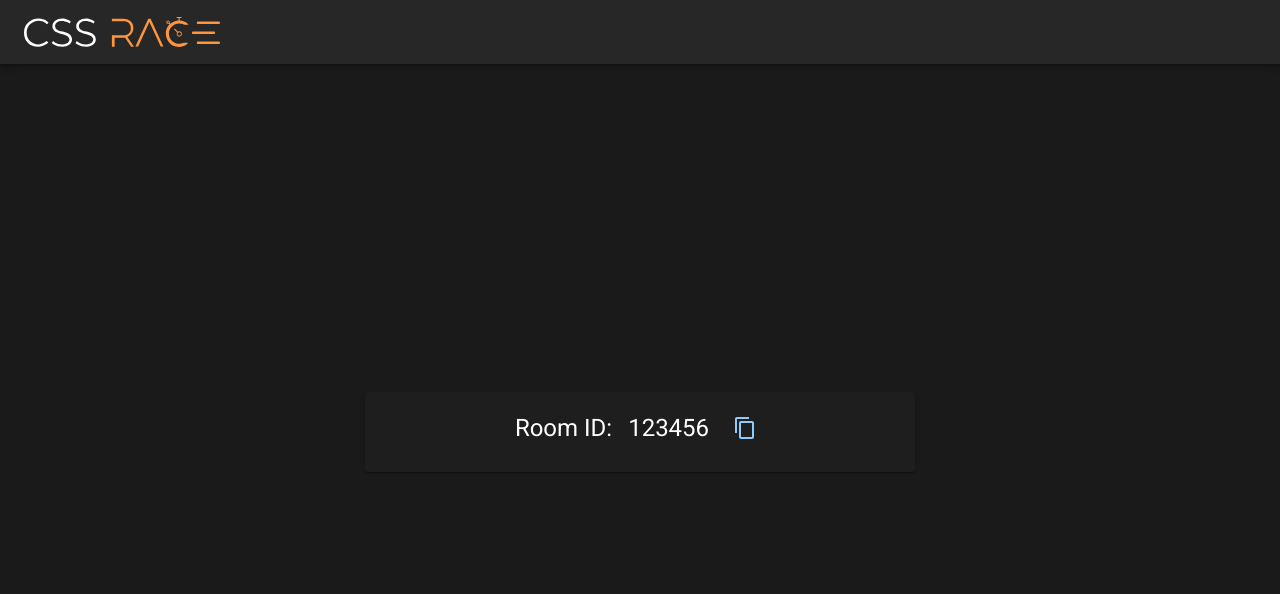
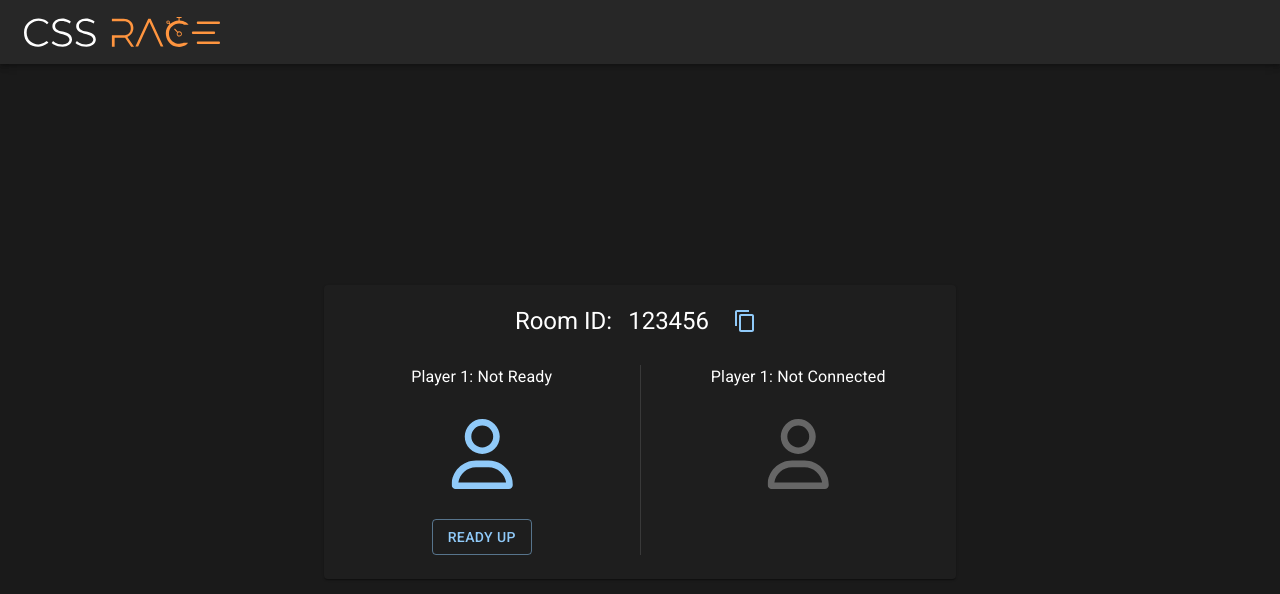
Before and after one commit to TobyDS/CSS-Race, a React (Vite) app in the folder client/: page /room in a window 1280 px wide. Shown: the top 594 px of the page. Built offline with nearby package versions, Linux system fonts and the light colour scheme.

Commit message:
feat(client): :sparkles: add UserStatus component

```diff
--- /dev/null
+++ b/client/src/components/UserStatus/index.jsx
@@ -0,0 +1,40 @@
+import React from 'react';
+import Typography from '@mui/material/Typography';
+import Button from '@mui/material/Button';
+import PropTypes from 'prop-types';
+import { userStatusUtils } from '@utils/userStatusUtils';
+
+import styles from './index.module.css';
+
+function UserStatus ({ isHost, isUser, isReady, setIsReady }) {
+  const userSvg = userStatusUtils.getSVG({ isHost, isReady });
+  const userStatusText = userStatusUtils.getUserStatusText(isReady);
+
+  return (
+    <div className={styles.flexCol}>
+      <Typography>
+        Player {isHost ? 1 : 2}: {userStatusText}
+      </Typography>
+      {userSvg}
+      {isUser && (
+        <Button
+          className={styles.button}
+          onClick={() => setIsReady(!isReady)}
+          variant={isReady ? 'contained' : 'outlined'}
+          color={isHost ? 'primary' : 'error'}
+        >
+          {isReady ? 'Cancel' : 'Ready Up'}
+        </Button>
+      )}
+    </div>
+  );
+}
+
+UserStatus.propTypes = {
+  isHost: PropTypes.bool.isRequired,
+  isUser: PropTypes.bool.isRequired,
+  isReady: PropTypes.bool,
+  setIsReady: PropTypes.func,
+};
+
+export default UserStatus;
--- /dev/null
+++ b/client/src/components/UserStatus/index.module.css
@@ -0,0 +1,10 @@
+.flexCol {
+  display: flex;
+  flex-direction: column;
+  align-items: center;
+  gap: 30px;
+}
+
+.flexCol > * {
+  margin: 0;
+}
--- a/client/src/pages/Room/index.jsx
+++ b/client/src/pages/Room/index.jsx
@@ -1,6 +1,7 @@
-import React from 'react';
+import { useState } from 'react';
 import { ThemeProvider } from '@mui/material/styles';
 import ContentCopyIcon from '@mui/icons-material/ContentCopy';
+import UserStatus from '@components/UserStatus';
 import {
   Box,
   Button,
@@ -16,13 +17,15 @@ import Navbar from '@components/Navbar';
 import darkTheme from '@data/darkTheme';
 
 import styles from './index.module.css';
+import { Divider } from '@mui/material';
+
+// TODO: DELETE THIS: This is just a placeholder for the user status
+const isHost = true;
+const roomID = '123456';
 
 function Room () {
-  const [value, setValue] = React.useState('1');
-
-  function handleChange (event, newValue) {
-    setValue(newValue);
-  }
+  const [userIsReady, setUserIsReady] = useState(false);
+  const [opponentIsReady, setOpponentIsReady] = useState();
 
   return (
     <ThemeProvider theme={darkTheme}>
@@ -45,11 +48,26 @@ function Room () {
                   Room ID:
                 </Typography>
                 <Typography variant='h5' color='text.primary'>
-                  123456
+                  {roomID}
                 </Typography>
                 <IconButton aria-label='copy' color='primary'>
                   <ContentCopyIcon />
                 </IconButton>
+              </div>
+              <div className={styles.usersContainer}>
+                <UserStatus
+                  isHost={isHost}
+                  isUser={isHost ? true : false}
+                  isReady={isHost ? userIsReady : opponentIsReady}
+                  setIsReady={setUserIsReady}
+                />
+                <Divider orientation='vertical' flexItem />
+                <UserStatus
+                  isHost={isHost}
+                  isUser={!isHost ? true : false}
+                  isReady={!isHost ? userIsReady : opponentIsReady}
+                  setIsReady={setUserIsReady}
+                />
               </div>
             </CardContent>
           </Card>
--- a/client/src/pages/Room/index.module.css
+++ b/client/src/pages/Room/index.module.css
@@ -4,3 +4,15 @@
   gap: 1em;
   align-items: center;
 }
+
+.usersContainer {
+  width: 600px;
+  display: grid;
+  grid-template-columns: 1fr auto 1fr;
+  justify-content: center;
+  gap: 1em;
+}
+
+.usersContainer div {
+  margin: 0;
+}
--- /dev/null
+++ b/client/src/utils/userStatusUtils.jsx
@@ -0,0 +1,25 @@
+export const userStatusUtils = {
+  getSVG: function ({ isHost, isReady }) {
+    let imgSrc = '/src/assets/images/user-outline-grey.svg';
+    let altText = 'user outline';
+
+    if (isReady !== undefined) {
+      const color = isHost ? 'blue' : 'red';
+      const type = isReady ? 'solid' : 'outline';
+      imgSrc = `/src/assets/images/user-${type}-${color}.svg`;
+      altText = `user ${type}`;
+    }
+
+    return <img src={imgSrc} alt={altText} />;
+  },
+  getUserStatusText: function (isReady) {
+    switch (isReady) {
+    case false:
+      return 'Not Ready';
+    case true:
+      return 'Ready';
+    default:
+      return 'Not Connected';
+    }
+  },
+};
```
